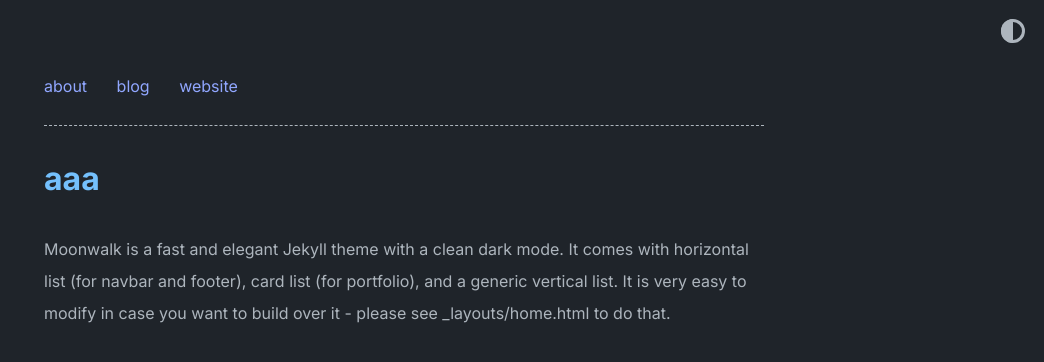
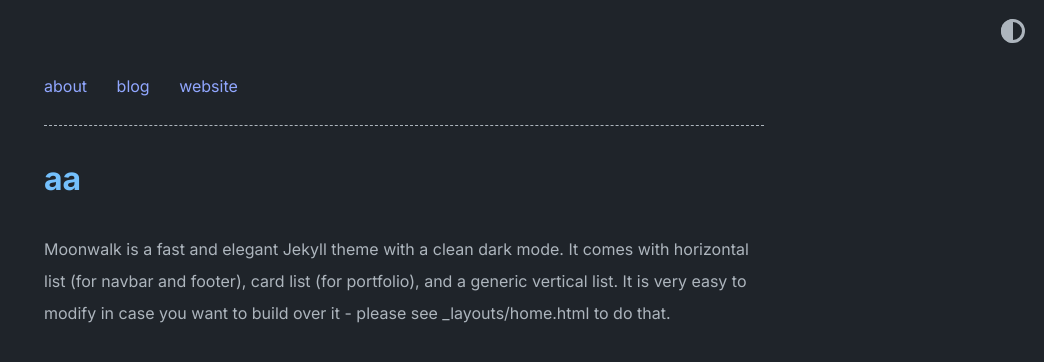
Before and after one commit to kkotysz/charming-panda-2b3b5, a Jekyll site: the page built from index.md, in a window 1280 px wide. Shown: the top 362 px of the page, without its empty margins (236-1280 px from the left). Built offline with Jekyll 4.4.1, drawn with Linux system fonts in a browser that asks for light colours.

Commit message:
_config.yml: changed

```diff
--- a/_config.yml
+++ b/_config.yml
@@ -1,4 +1,4 @@
-title: aaa
+title: aa
 author: Abhinav Saxena
 url: ''
 description: >
```
